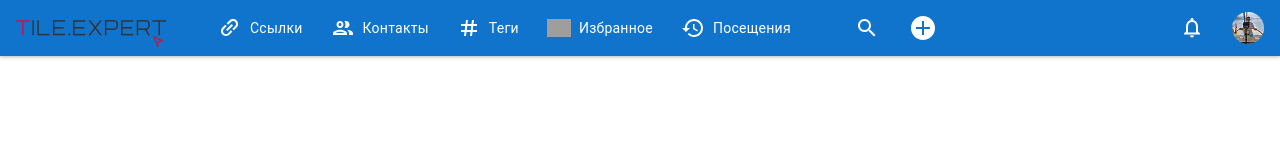
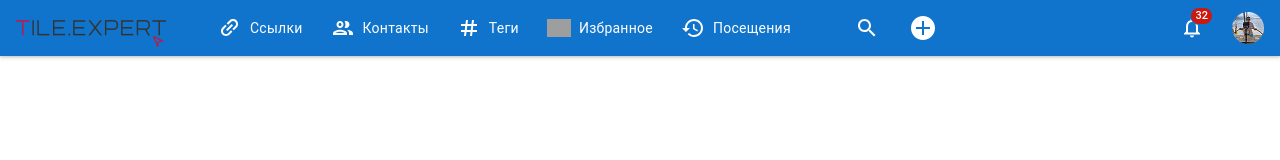
Before and after one commit to vero-code/remote-team-search, an Angular app: page / in a window 1280 px wide. Shown: the top 160 px of the page. Built offline with nearby package versions, Linux system fonts and the light colour scheme; grey boxes are pictures that could not be loaded.

Commit message:
feat(header): add badge to notifications

```diff
--- a/src/app/header/header.html
+++ b/src/app/header/header.html
@@ -37,6 +37,7 @@
     <span class="header__icon-box">
       <img src="icons/notifications.svg" alt="" aria-hidden="true" class="header__icon">
     </span>
+    <span class="header__badge">32</span>
   </button>
   <button type="button" class="header__btn header__btn--avatar" aria-label="Профиль">
     <img src="icons/ava.png" alt="" aria-hidden="true" class="header__icon">
--- a/src/app/header/header.scss
+++ b/src/app/header/header.scss
@@ -39,9 +39,17 @@
       height: 24px;
     }
 
+    &--bell {
+      position: relative;
+    }
+
     &--avatar {
       display: none;
     }
+  }
+
+  &__badge {
+    display: none;
   }
 
   &__logo-link {
@@ -81,6 +89,25 @@
       &--menu {
         display: none;
       }
+    }
+
+    &__badge {
+      display: flex;
+      align-items: center;
+      justify-content: center;
+      position: absolute;
+      top: 0;
+      right: 0;
+      padding: 1px 4px;
+      border-radius: 10px;
+      background-color: #CC1910;
+      box-shadow: 0 0 0 1px #1074CC;
+      color: #FFFFFF;
+      font-family: 'Roboto', sans-serif;
+      font-size: 11px;
+      font-weight: 500;
+      line-height: 14px;
+      letter-spacing: 0.1%;
     }
 
     &__nav {
```
